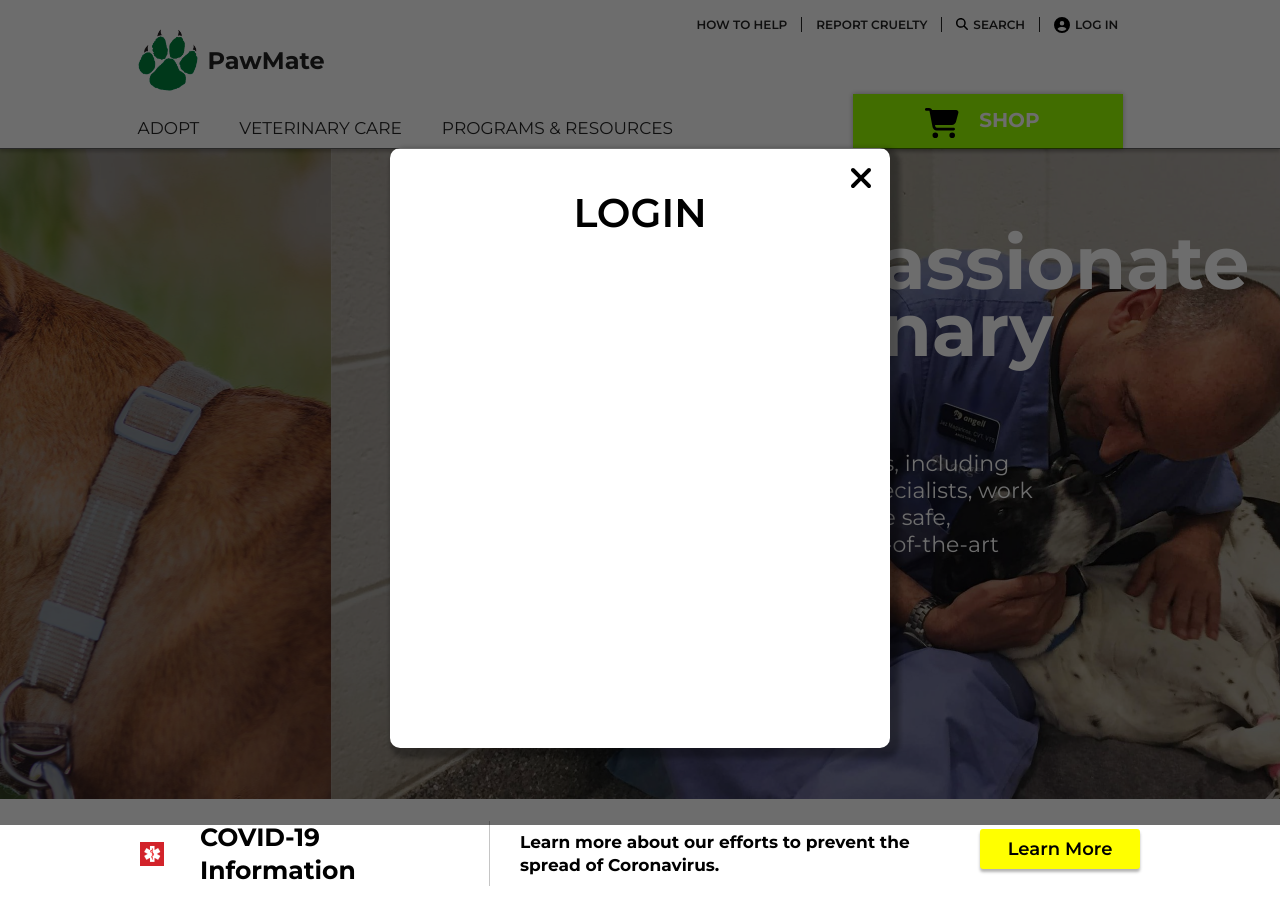
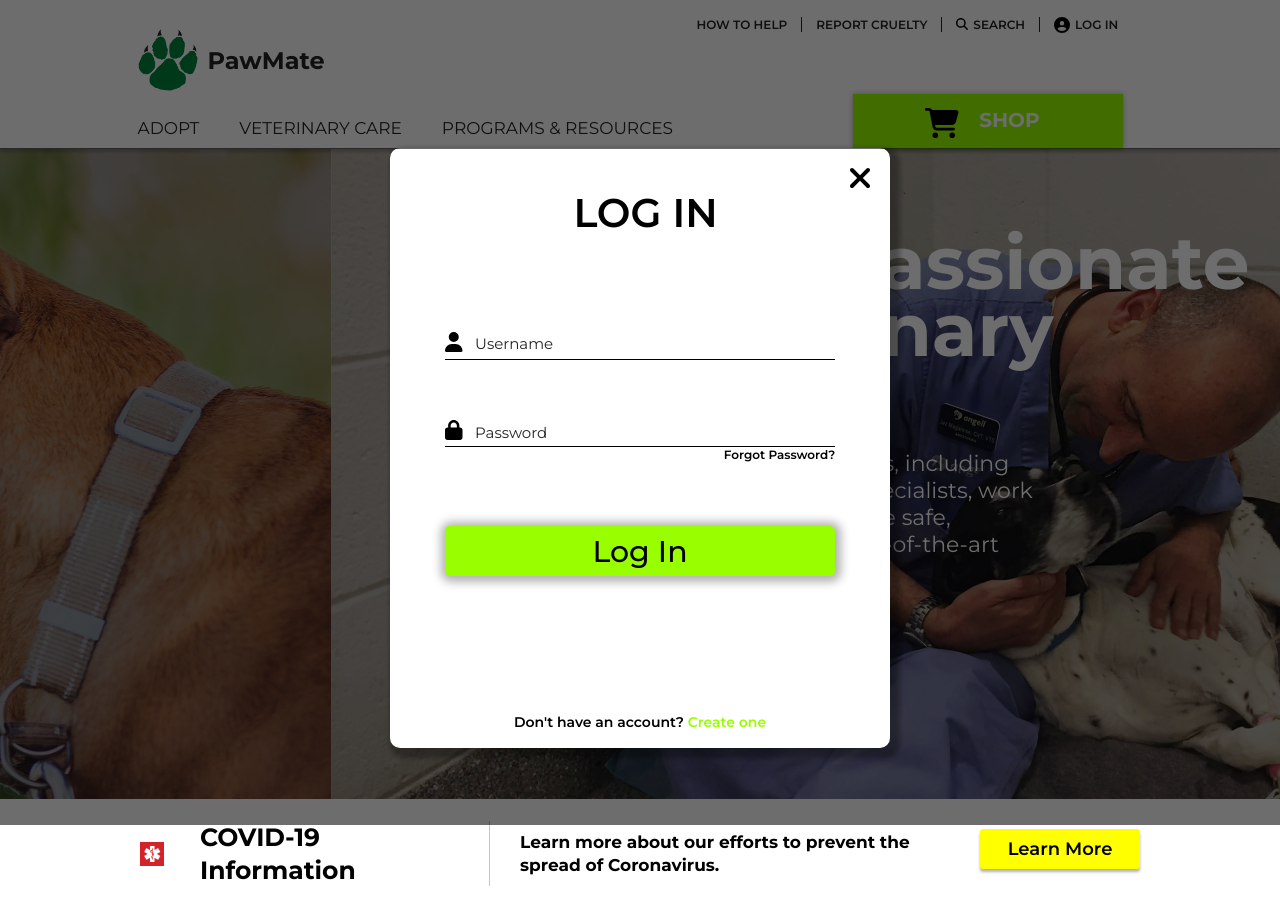
Before and after one commit to DennisEgh/dogwebsite-react, a React (Create React App) app: page / in a window 1280 px wide. Both pictures are taken after a click on the icon 1062 px from the left and 25 px from the top of the page. Built offline with nearby package versions, Linux system fonts and the light colour scheme.

Commit message:
finished sign in modal

```diff
--- a/src/components/nav.jsx
+++ b/src/components/nav.jsx
@@ -68,6 +68,7 @@ const Nav = () => {
                 className="search__input"
                 type="text"
                 placeholder="What are you looking for?"
+                spellCheck="false"
               />
             </li>
             <li className="interaction">
--- a/src/index.css
+++ b/src/index.css
@@ -56,7 +56,7 @@ nav {
   height: 15px;
 }
 
-.interaction:hover .search__para{
+.interaction:hover .search__para {
   color: rgb(153, 255, 0);
   text-decoration: underline;
   cursor: pointer;
@@ -85,14 +85,15 @@ nav {
   gap: 5px;
   cursor: pointer;
 }
+
 .search__active .interaction:nth-child(1) {
-  visibility: 0;
+  visibility: hidden;
   opacity: 0;
   transition: all 300ms ease;
 }
 
 .search__active .interaction:nth-child(2) {
-  visibility: 0;
+  visibility: hidden;
   opacity: 0;
   transition: all 300ms ease;
 }
@@ -107,7 +108,7 @@ nav {
 }
 .search__active .search__input {
   opacity: 1;
-  visibility: 1;
+  visibility: visible;
   transition: all 300ms ease;
 }
 .search__active .fa-circle-xmark {
@@ -116,8 +117,8 @@ nav {
 .search__input {
   transition: all 300ms ease;
   opacity: 0;
-  visibility: 0;
-  pointer-events: none;
+  visibility: hidden;
+
   position: absolute;
   left: 3%;
   width: 73%;
@@ -302,15 +303,17 @@ nav {
   max-width: 500px;
   height: 600px;
   padding: 20px;
+}
+.modal__content {
+  margin-top: 20px;
+  padding-left: 35px;
   display: flex;
   justify-content: center;
-}
-.modal__header {
-  margin-top: 20px;
 }
 .modal__title {
   font-weight: 600;
   font-size: 40px;
+
 }
 .modal__wrapper {
   display: flex;
@@ -318,6 +321,94 @@ nav {
   opacity: 0;
   visibility: hidden;
   transition: all 300ms ease;
+}
+.modal__forms {
+  height: 500px;
+  padding: 35px;
+}
+.form__username {
+  padding-top: 35px;
+  border-bottom: 1px black solid;
+
+  position: relative;
+}
+
+.user__input {
+  border: none;
+  margin-left: 30px;
+  width: 95%;
+  height: 30px;
+  outline: none;
+  font-size: 15px;
+  text-decoration: none;
+}
+
+.user__input::placeholder {
+  font-size: 15px;
+  position: relative;
+  top: -0.5px;
+}
+
+.fa-user {
+  font-size: 20px;
+  position: relative;
+  top: 25px;
+}
+.fa-lock {
+  font-size: 20px;
+  position: relative;
+  top: 25px;
+}
+.action__container {
+  display: flex;
+  justify-content: center;
+}
+.login__btn {
+  width: 100%;
+  margin-top: 4rem;
+  background-color: rgb(153, 255, 0);
+  border: none;
+  font-size: 30px;
+  cursor: pointer;
+  font-weight: 500;
+  border-radius: 5px;
+  height: 50px;
+
+  transition: all 300ms ease;
+  box-shadow: 1px 1px 10px 5px rgb(0 0 0 / 30%);
+}
+.login__btn:hover {
+  transform: scale(1.025);
+}
+input[type="password"]{
+  font-size: 20px;
+}
+.login__reset{
+  position: relative;
+  left: 71.5%;
+  cursor: pointer;
+transition: all 300ms ease;
+width: 115px;
+}
+.login__reset:hover{
+  text-decoration: underline;
+}
+.create__user--container{
+  display: flex;
+  justify-content: center;
+  margin-top: 35%;
+
+}
+.create__user{
+  font-size: 14px;
+}
+.green{
+  color: rgb(153, 255, 0);
+  cursor: pointer;
+
+}
+.green:hover{
+  text-decoration: underline;
 }
 
 .menu--open .nav__bg,
@@ -330,8 +421,8 @@ nav {
 
 .fa-xmark {
   position: relative;
-  top: -75px;
-  left: 17.25rem;
+  top: -26px;
+  left: 8.175rem;
   font-size: 32px;
   cursor: pointer;
 }
--- a/src/index.js
+++ b/src/index.js
@@ -3,9 +3,9 @@ import ReactDOM from 'react-dom/client';
 import './index.css';
 import App from './App.jsx';
 import {library} from '@fortawesome/fontawesome-svg-core'
-import {faCartShopping, faCircleUser, faAngleDown, faMagnifyingGlass, faCircleXmark, faXmark} from '@fortawesome/free-solid-svg-icons'
+import {faCartShopping, faCircleUser, faAngleDown, faMagnifyingGlass, faCircleXmark, faXmark, faUser, faLock} from '@fortawesome/free-solid-svg-icons'
 
-library.add(faCartShopping, faCircleUser, faAngleDown, faMagnifyingGlass, faCircleXmark, faXmark)
+library.add(faCartShopping, faCircleUser, faAngleDown, faMagnifyingGlass, faCircleXmark, faXmark, faUser, faLock)
 
 
 
--- a/src/subcomponents/Modal.jsx
+++ b/src/subcomponents/Modal.jsx
@@ -10,12 +10,44 @@ function Modal() {
       ></div>
       <div className="modal__wrapper">
         <div className="modal__container">
-          <div className="modal__header">
-            <h1 className="modal__title">LOGIN</h1>
+          <div className="modal__content">
+            <h1 className="modal__title">LOG IN</h1>
             <FontAwesomeIcon
               onClick={() => document.body.classList.remove("menu--open")}
               icon="fa-solid fa-xmark"
             />
+          </div>
+          <div className="modal__forms">
+            <div className="form__username">
+              <FontAwesomeIcon icon="fa-solid fa-user" />
+              <input
+                className="user__input"
+                spellCheck="false"
+                type="text"
+                placeholder="Username"
+              />
+            </div>
+            <div className="form__username">
+            <FontAwesomeIcon icon="fa-solid fa-lock" />
+              <input
+                className="user__input"
+                spellCheck="false"
+                type="password"
+                placeholder="Password"
+              />
+
+            </div>
+            <p className="login__reset">Forgot Password?</p>
+            <div className="action__container">
+
+            <button className="login__btn">
+              Log In
+            </button>
+            </div>
+            <div className="create__user--container">
+
+          <p className="create__user">Don't have an account? <span className="green">Create one</span></p>
+            </div>
           </div>
         </div>
       </div>
```
